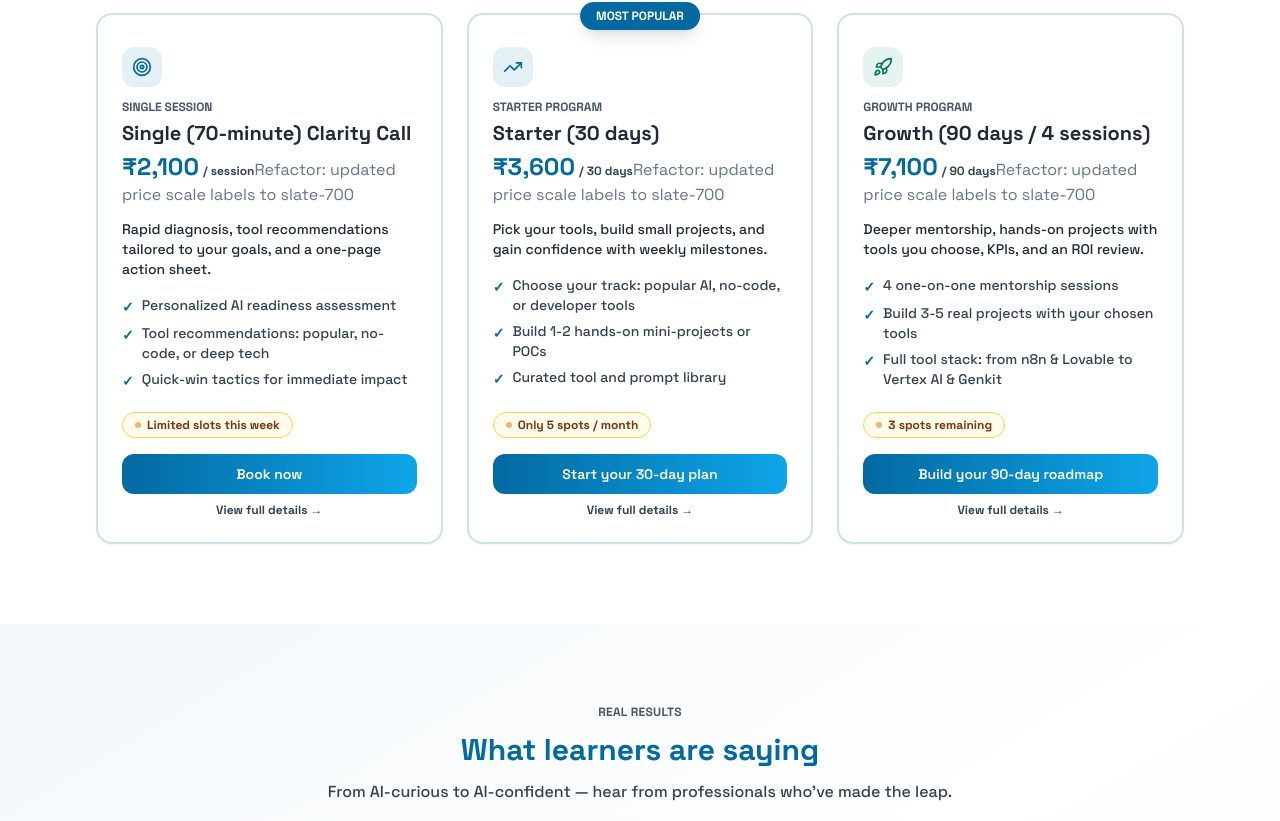
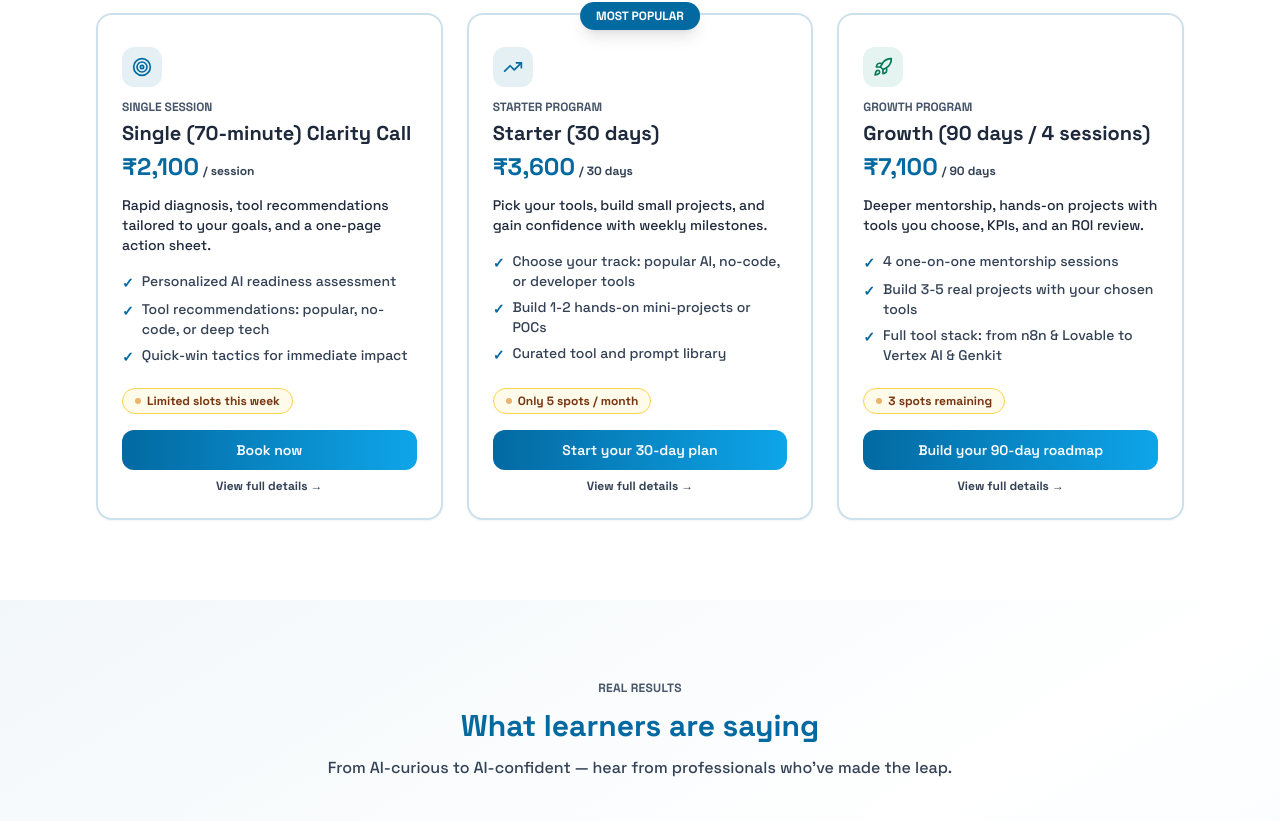
Before and after one commit to teachme-ai/teachmeai-home-site, a Next.js app: page / in a window 1280 px wide. Shown: the part 1976-2797 px from the top of the page. Built offline with nearby package versions, Linux system fonts and the light colour scheme.

Commit message:
fix: remove leaked refactor text from UI v2.18.3

```diff
--- a/components/programs.tsx
+++ b/components/programs.tsx
@@ -57,7 +57,6 @@ export function Programs() {
                 {index === 0 && <span className="text-xs text-slate-700 font-bold ml-1">/ session</span>}
                 {index === 1 && <span className="text-xs text-slate-700 font-bold ml-1">/ 30 days</span>}
                 {index === 2 && <span className="text-xs text-slate-700 font-bold ml-1">/ 90 days</span>}
-                Refactor: updated price scale labels to slate-700
               </div>
 
               <p className="text-sm text-slate-800 font-medium mb-4">{program.description}</p>
--- a/package.json
+++ b/package.json
@@ -1,6 +1,6 @@
 {
   "name": "teachmeai-home-site",
-  "version": "2.18.2",
+  "version": "2.18.3",
   "private": true,
   "browserslist": [
     "last 2 Chrome versions",
```
